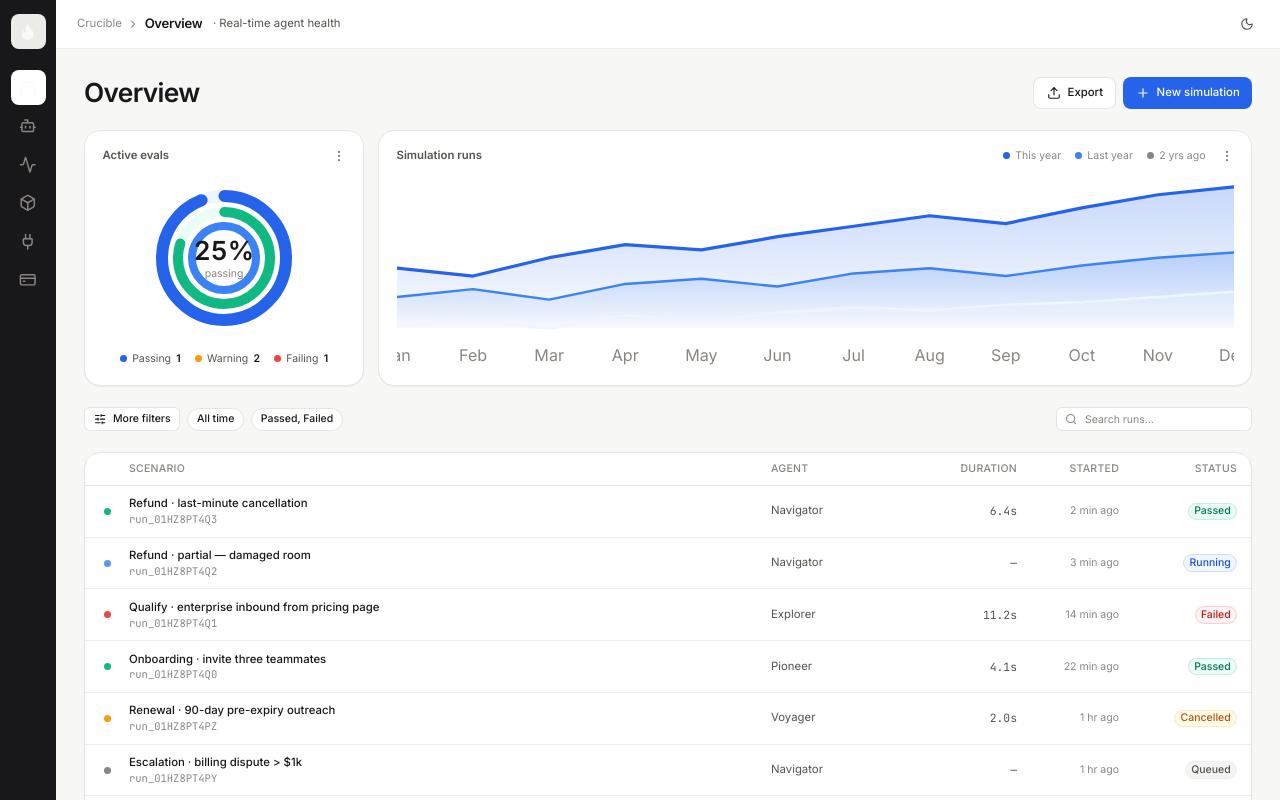
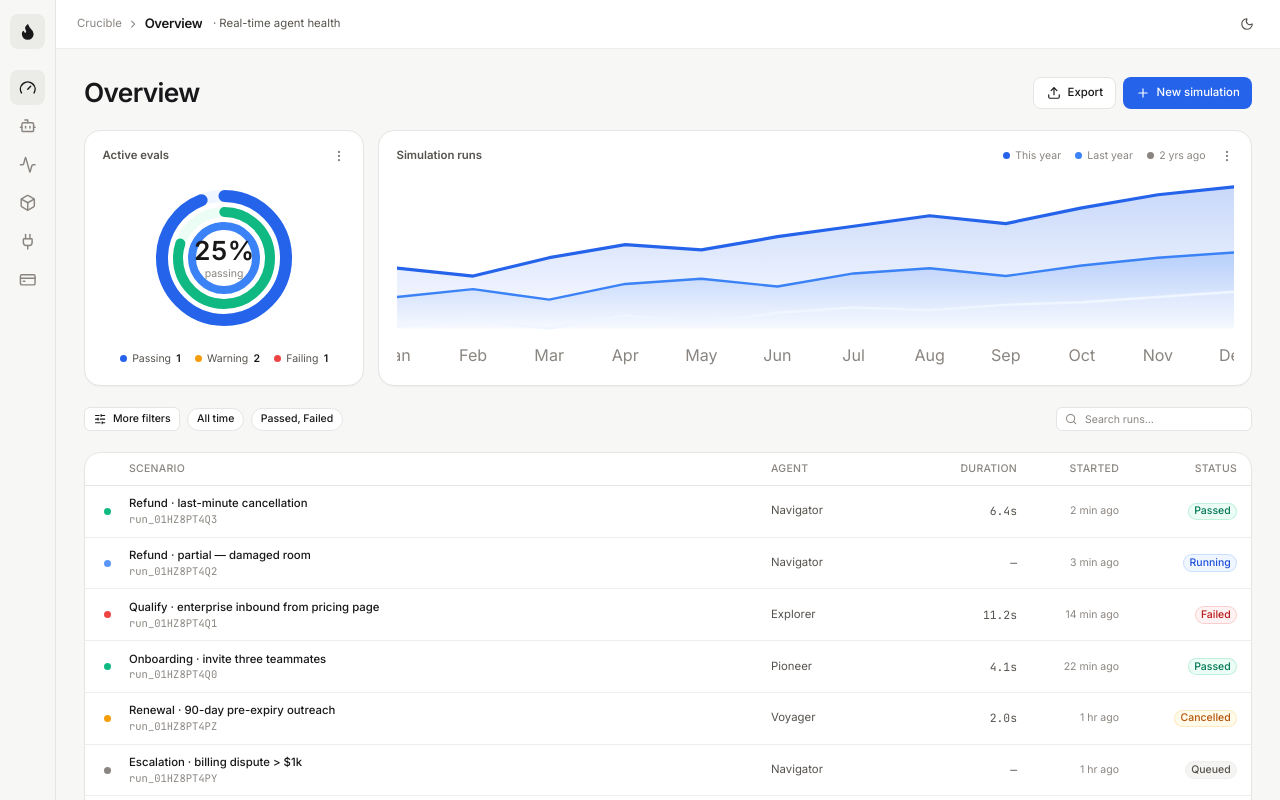
Before and after one commit to Soffi-Originals/crucible-demo, a React (Vite) app: page / in a window 1280 px wide. Shown: the top 800 px of the page. Built offline with nearby package versions, Linux system fonts and the light colour scheme.

Commit message:
AI: Edit src/components/views/Sidebar.tsx

```diff
--- a/src/components/views/Sidebar.tsx
+++ b/src/components/views/Sidebar.tsx
@@ -43,11 +43,11 @@ const navItems: {
 export function Sidebar({ current, onNavigate, onClose }: SidebarProps) {
   return (
     <div
-      className="flex h-full flex-col items-center py-4 gap-2 bg-surface-inverse"
+      className="flex h-full flex-col items-center py-4 gap-2 bg-canvas border-r border-(--color-border)"
     >
       {/* Logo */}
       <div className="flex h-10 w-10 shrink-0 items-center justify-center rounded-(--radius-md) mb-2 bg-surface-muted">
-        <Flame className="h-5 w-5 text-(--color-fg-inverse)" strokeWidth={2.25} fill="currentColor" />
+        <Flame className="h-5 w-5 text-(--color-fg)" strokeWidth={2.25} fill="currentColor" />
       </div>
 
       {/* Close button — mobile only */}
@@ -56,7 +56,7 @@ export function Sidebar({ current, onNavigate, onClose }: SidebarProps) {
           type="button"
           aria-label="Close menu"
           onClick={onClose}
-          className="lg:hidden flex h-9 w-9 items-center justify-center rounded-(--radius-md) text-(--color-fg-subtle) hover:bg-(--color-surface-raised) transition-colors"
+          className="lg:hidden flex h-9 w-9 items-center justify-center rounded-(--radius-md) text-(--color-fg-subtle) hover:bg-(--color-surface-muted) transition-colors"
         >
           <X className="h-4 w-4" />
         </button>
@@ -76,8 +76,8 @@ export function Sidebar({ current, onNavigate, onClose }: SidebarProps) {
               className={cn(
                 'flex h-10 w-10 items-center justify-center rounded-(--radius-md) transition-colors',
                 isActive
-                  ? 'bg-(--color-surface-raised) text-(--color-fg-inverse)'
-                  : 'text-(--color-fg-subtle) hover:bg-(--color-surface-muted) hover:text-(--color-fg-inverse)',
+                  ? 'bg-(--color-surface-muted) text-(--color-fg)'
+                  : 'text-(--color-fg-subtle) hover:bg-(--color-surface-subtle) hover:text-(--color-fg)',
               )}
             >
               {item.icon}
@@ -92,7 +92,7 @@ export function Sidebar({ current, onNavigate, onClose }: SidebarProps) {
           type="button"
           aria-label="Settings"
           title="Settings"
-          className="flex h-10 w-10 items-center justify-center rounded-(--radius-md) text-(--color-fg-subtle) hover:bg-(--color-surface-muted) hover:text-(--color-fg-inverse) transition-colors"
+          className="flex h-10 w-10 items-center justify-center rounded-(--radius-md) text-(--color-fg-subtle) hover:bg-(--color-surface-subtle) hover:text-(--color-fg) transition-colors"
         >
           <Settings className="h-5 w-5" />
         </button>
```
